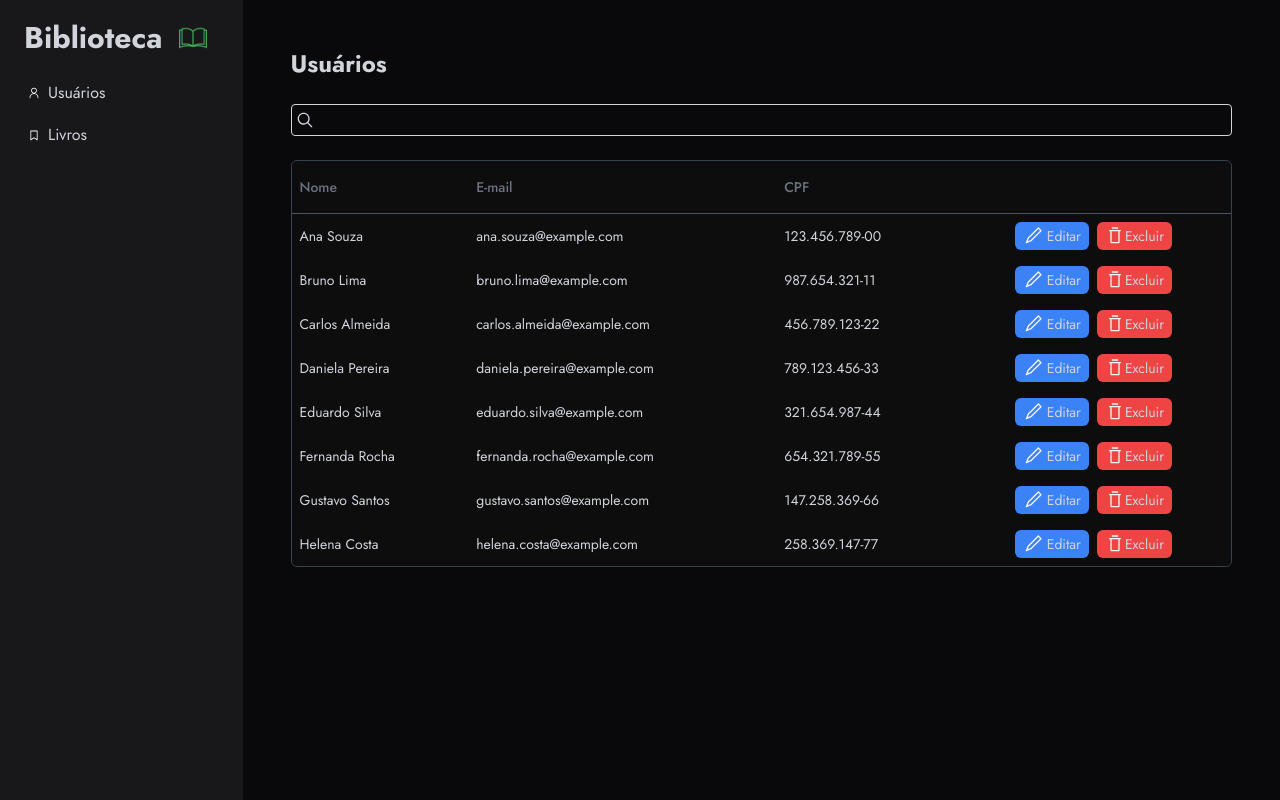
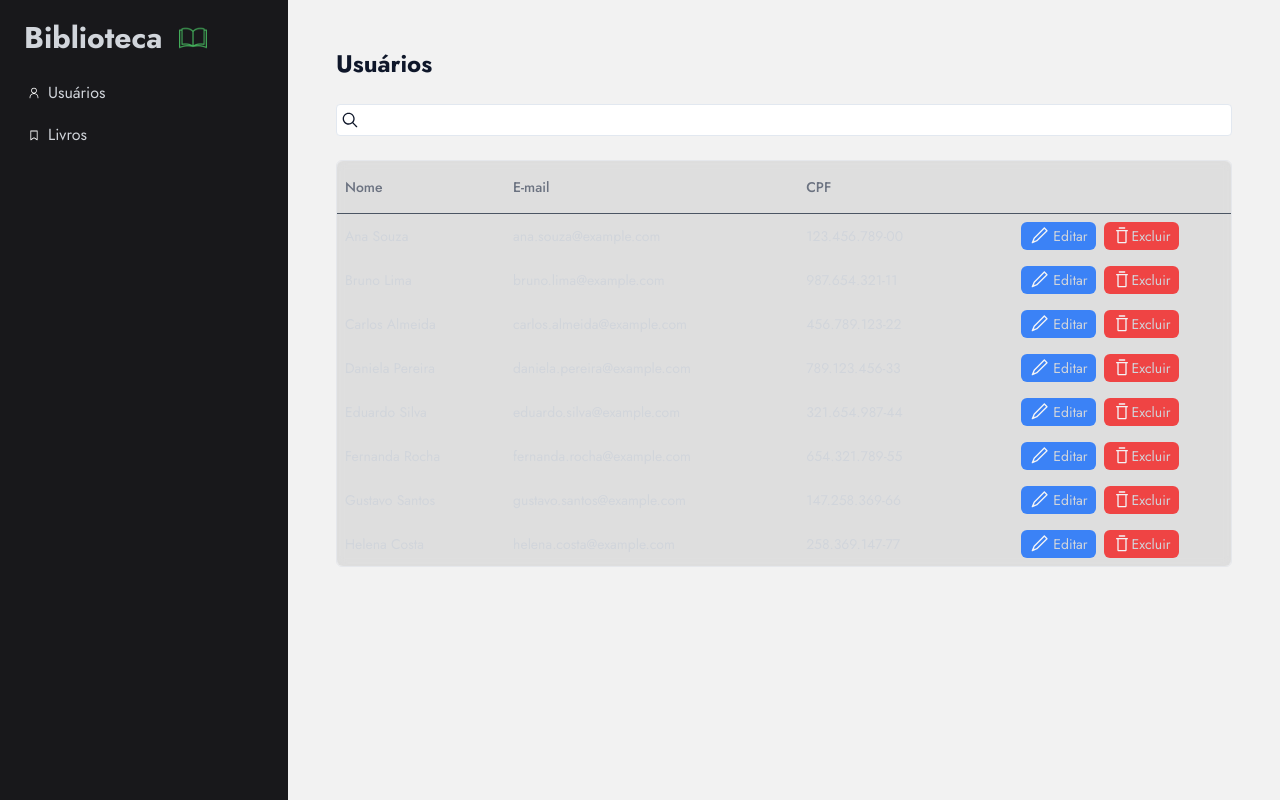
Before and after one commit to mateusmatosleonardo/library-front, a Next.js app: page /users in a window 1280 px wide. Built offline with nearby package versions, Linux system fonts and the light colour scheme.

Commit message:
style: update user page

```diff
--- a/app/users/page.tsx
+++ b/app/users/page.tsx
@@ -1,36 +1,27 @@
 'use client'
 
-import { MagnifyingGlassIcon } from '@radix-ui/react-icons'
+import { MagnifyingGlassIcon } from '@radix-ui/react-icons';
 import UsersTable from './components/users-table';
+import users from '@/mocks/users.mock';
 
 export default function Users() {
-  const users = [
-    { name: "Ana Souza", email: "ana.souza@example.com", cpf: "123.456.789-00" },
-    { name: "Bruno Lima", email: "bruno.lima@example.com", cpf: "987.654.321-11" },
-    { name: "Carlos Almeida", email: "carlos.almeida@example.com", cpf: "456.789.123-22" },
-    { name: "Daniela Pereira", email: "daniela.pereira@example.com", cpf: "789.123.456-33" },
-    { name: "Eduardo Silva", email: "eduardo.silva@example.com", cpf: "321.654.987-44" },
-    { name: "Fernanda Rocha", email: "fernanda.rocha@example.com", cpf: "654.321.789-55" },
-    { name: "Gustavo Santos", email: "gustavo.santos@example.com", cpf: "147.258.369-66" },
-    { name: "Helena Costa", email: "helena.costa@example.com", cpf: "258.369.147-77" },
-  ];
 
   return (
-    <main className="w-full min-h-screen bg-dark-primary">
+    <main className="flex flex-col flex-1 w-full min-h-screen bg-[#F2F2F2]">
       <div className="mx-12 mt-12">
-        <h1 className="text-2xl font-bold text-gray-300">
+        <h1 className="text-2xl font-bold text-slate-900">
           Usuários
         </h1>
       </div>
       <div className="flex flex-col gap-y-6 px-12 pt-6">
         <div className="relative">
-          <MagnifyingGlassIcon className="absolute top-1.5 left-1 w-5 h-5 text-gray-300" />
+          <MagnifyingGlassIcon className="absolute top-1.5 left-1 w-5 h-5 text-slate-900" />
           <input
-            className="w-full bg-transparent text-gray-300 border-gray-300 border-[0.5px] py-[3px] pl-7 rounded-sm"
+            className="w-full bg-white text-gray-300 border-slate-200 border-[0.5px] py-[3px] pl-7 rounded-sm"
             type="text"
           />
         </div>
-        <div className="border border-gray-700 rounded-md">
+        <div className="border border-gray-200 rounded-md">
           <UsersTable data={users} />
         </div>
       </div>
```
